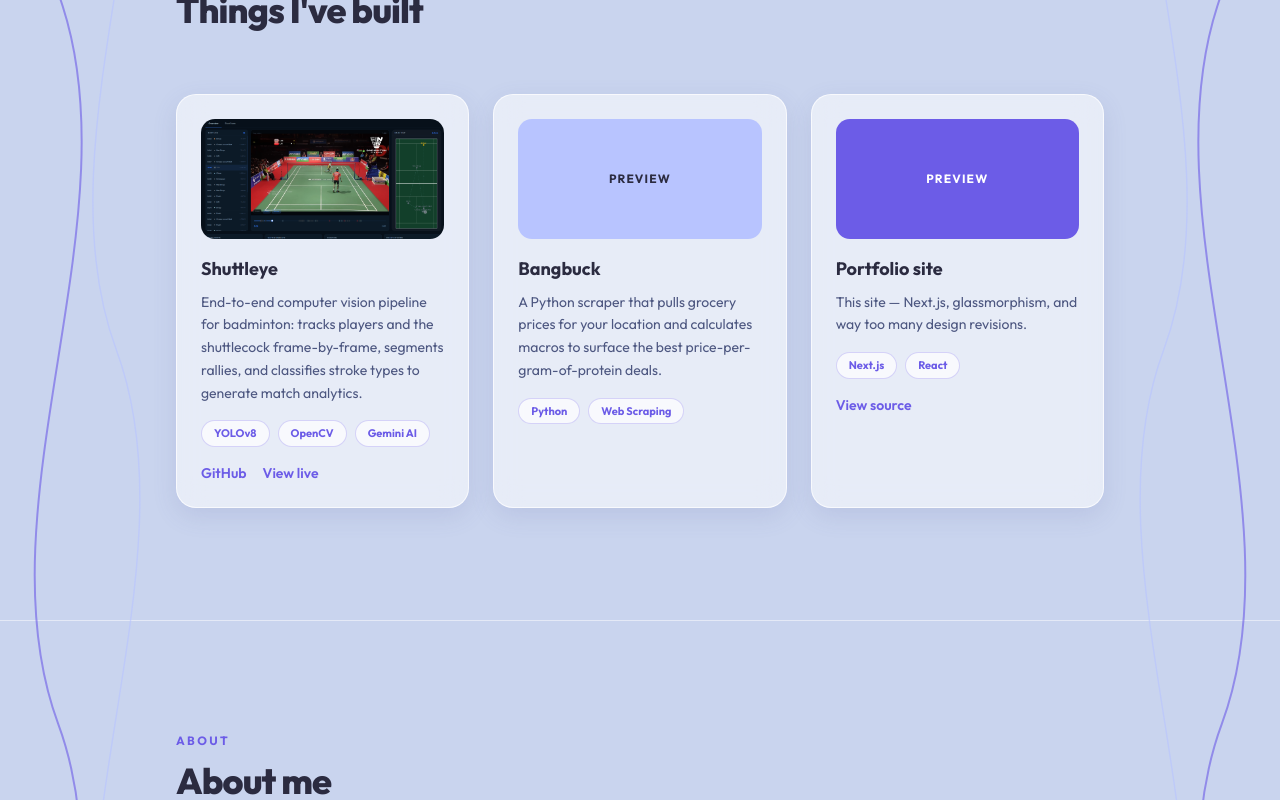
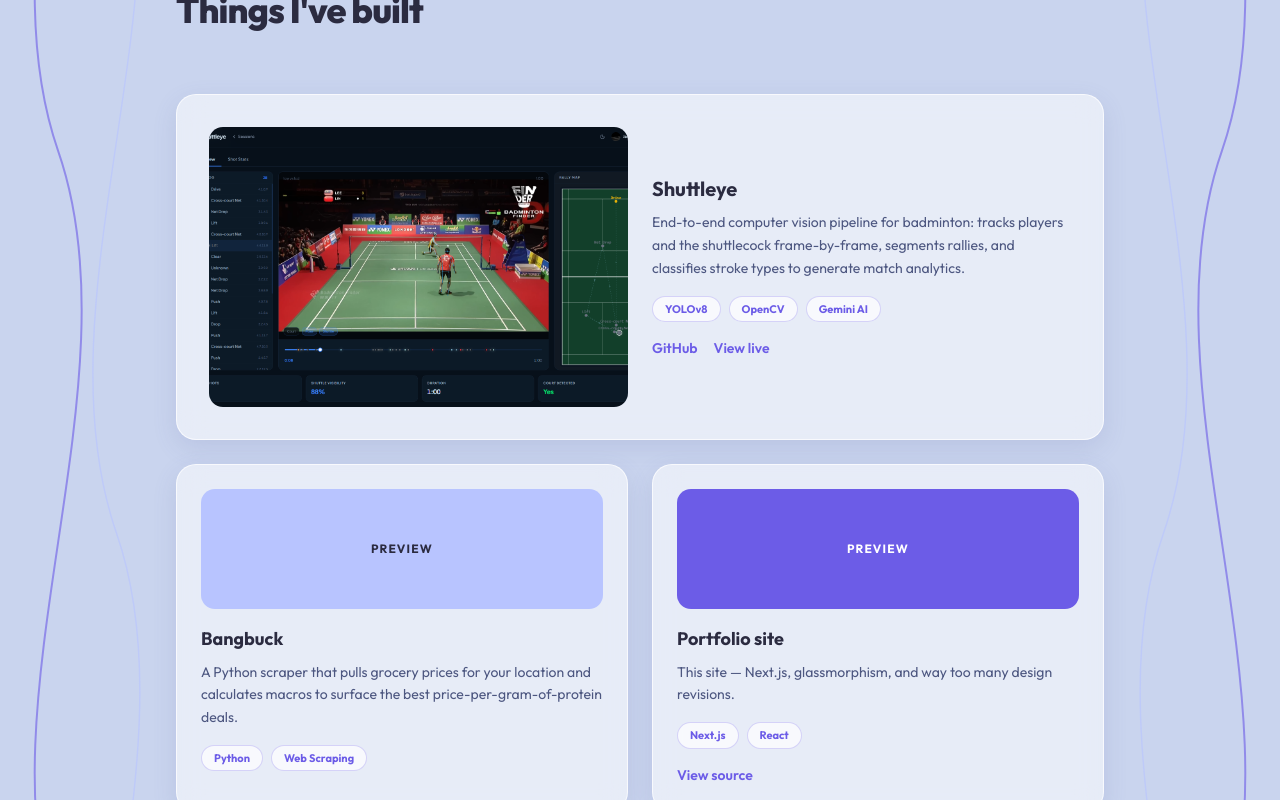
Before and after one commit to jameshualiu/jameshualiu.me, a Next.js app: page / in a window 1280 px wide. Shown: the part 2280-3080 px from the top of the page. Built offline with nearby package versions, Linux system fonts and the light colour scheme.

Commit message:
feat: feature Shuttleye with a larger screenshot, widen contact form

```diff
--- a/components/Contact.tsx
+++ b/components/Contact.tsx
@@ -38,7 +38,7 @@ export default function Contact() {
         <FadeUp delay={0.2}>
           <form
             onSubmit={handleSubmit}
-            className="glass-card rounded-[22px] p-6 sm:p-8 w-full max-w-md flex flex-col gap-4 text-left"
+            className="glass-card rounded-[22px] p-6 sm:p-8 w-full max-w-3xl flex flex-col gap-4 text-left"
           >
             <div className="flex flex-col gap-1.5">
               <label
--- a/components/Projects.tsx
+++ b/components/Projects.tsx
@@ -53,28 +53,67 @@ export default function Projects() {
         </FadeUp>
 
         <FadeUp delay={0.1}>
-          <div className="grid grid-cols-1 sm:grid-cols-3 gap-6">
-            {projects.map((project) => (
+          <div className="flex flex-col gap-6">
+            {(() => {
+              const [featured, ...rest] = projects;
+              return (
+                <>
+                  <div className="glass-card rounded-[20px] p-6 sm:p-8 grid grid-cols-1 sm:grid-cols-2 gap-6 sm:items-center">
+                    <div className="relative h-[200px] sm:h-[280px] rounded-[14px] overflow-hidden">
+                      <Image
+                        src={featured.image!}
+                        alt={`${featured.title} preview`}
+                        fill
+                        className="object-cover"
+                      />
+                    </div>
+
+                    <div>
+                      <h3 className="text-[#2b2b40] text-xl font-bold mb-2">
+                        {featured.title}
+                      </h3>
+
+                      <p className="text-[#4d5780] text-sm leading-relaxed mb-4">
+                        {featured.desc}
+                      </p>
+
+                      <div className="flex flex-wrap gap-2 mb-4">
+                        {featured.tags.map((tag) => (
+                          <span key={tag} className="bg-white/70 border border-[#6c5ce7]/25 text-[#6c5ce7] text-[11px] font-bold rounded-full px-3 py-1">
+                            {tag}
+                          </span>
+                        ))}
+                      </div>
+
+                      {featured.links.length > 0 && (
+                        <div className="flex gap-4">
+                          {featured.links.map((link) => (
+                            <Link
+                              key={link.label}
+                              href={link.href}
+                              target="_blank"
+                              rel="noopener noreferrer"
+                              className="text-[#6c5ce7] text-sm font-semibold underline-offset-2 hover:underline"
+                            >
+                              {link.label}
+                            </Link>
+                          ))}
+                        </div>
+                      )}
+                    </div>
+                  </div>
+
+                  <div className="grid grid-cols-1 sm:grid-cols-2 gap-6">
+                    {rest.map((project) => (
                       <div
                         key={project.title}
                         className="glass-card rounded-[20px] p-6"
                       >
-                {project.image ? (
-                  <div className="relative h-[120px] rounded-[14px] overflow-hidden mb-4">
-                    <Image
-                      src={project.image}
-                      alt={`${project.title} preview`}
-                      fill
-                      className="object-cover"
-                    />
-                  </div>
-                ) : (
                         <div
                           className={`${project.visual?.bg} ${project.visual?.text} h-[120px] rounded-[14px] flex items-center justify-center text-xs font-bold tracking-widest mb-4`}
                         >
                           {project.visual?.label}
                         </div>
-                )}
 
                         <h3 className="text-[#2b2b40] text-lg font-bold mb-2">
                           {project.title}
@@ -110,6 +149,10 @@ export default function Projects() {
                       </div>
                     ))}
                   </div>
+                </>
+              );
+            })()}
+          </div>
         </FadeUp>
       </div>
     </section>
```
Lines whose indentation alone changed are shown as unchanged.
